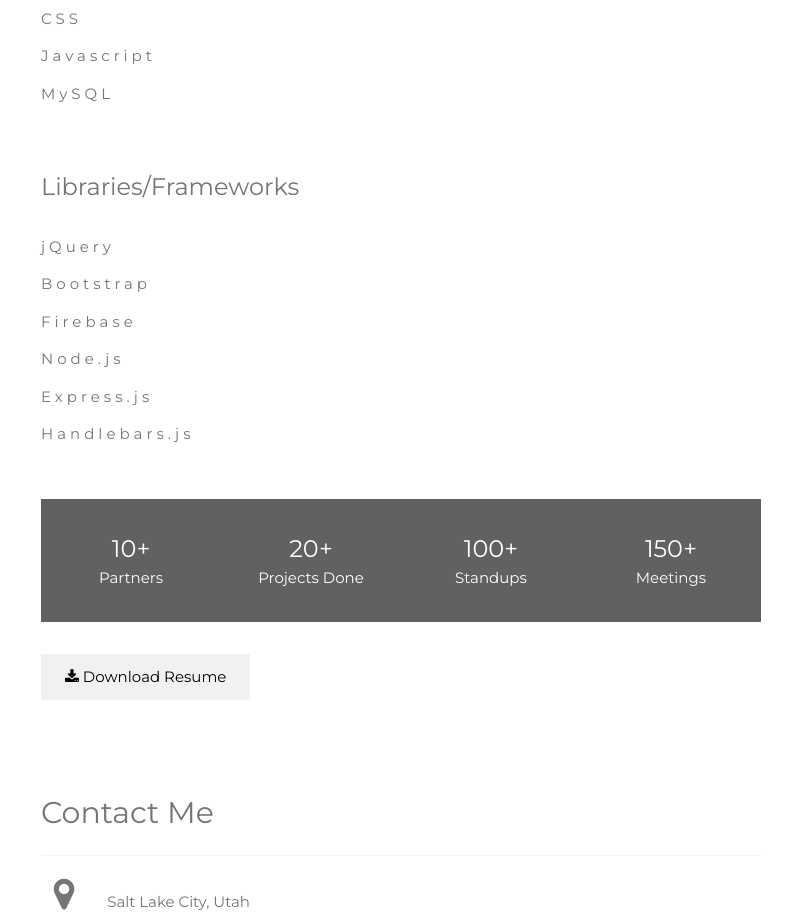
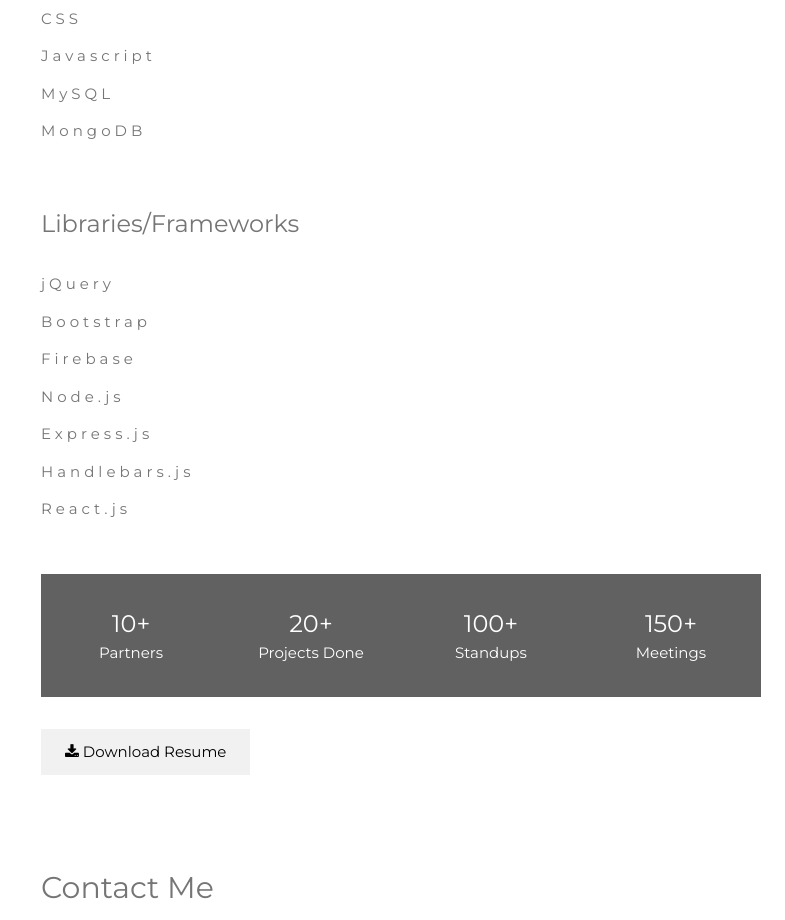
Before and after one commit to Ludunn23/current, a plain HTML site: page index.html in a window 1280 px wide. Shown: the part 1900-2820 px from the top of the page, without its empty margins (495-1280 px from the left). Drawn offline with nearby package versions, Linux system fonts and the light colour scheme.

Commit message:
edited title

```diff
--- a/index.html
+++ b/index.html
@@ -1,6 +1,6 @@
 <!DOCTYPE html>
 <html>
-<title>W3.CSS Template</title>
+<title>Christon Dunn</title>
 <meta charset="UTF-8">
 <meta name="viewport" content="width=device-width, initial-scale=1">
 <link rel="stylesheet" href="https://www.w3schools.com/w3css/4/w3.css">
@@ -110,6 +110,7 @@
             <p class="w3-wide">CSS</p>
             <p class="w3-wide">Javascript</p>
             <p class="w3-wide">MySQL</p>
+            <p class="w3-wide">MongoDB</p>
             <br>
             <h3 class="w3-padding-16">Libraries/Frameworks</h3>
             <p class="w3-wide">jQuery</p>
@@ -118,6 +119,7 @@
             <p class="w3-wide">Node.js</p>
             <p class="w3-wide">Express.js</p>
             <p class="w3-wide">Handlebars.js</p>
+            <p class="w3-wide">React.js</p>
 
             <br>
             <div class="w3-row w3-center w3-dark-grey w3-padding-16 w3-section">
```
